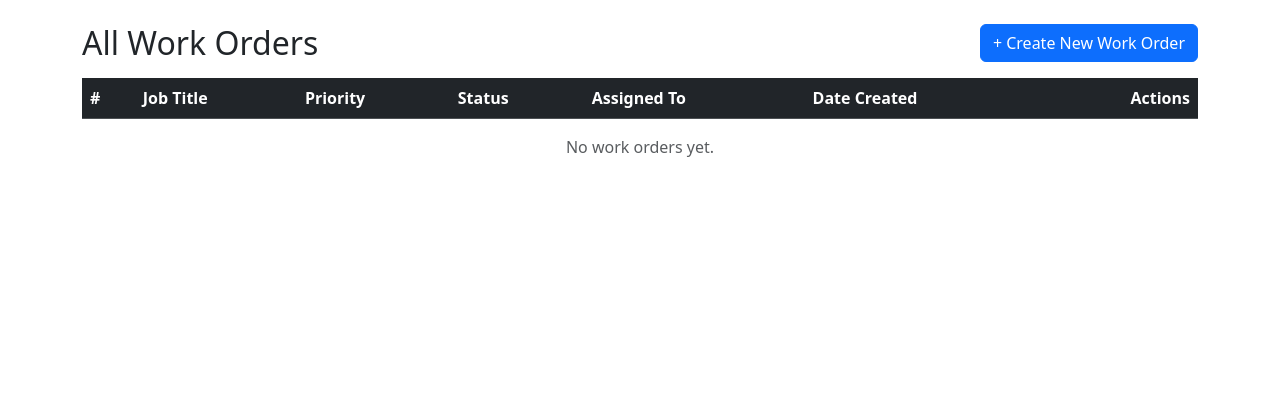
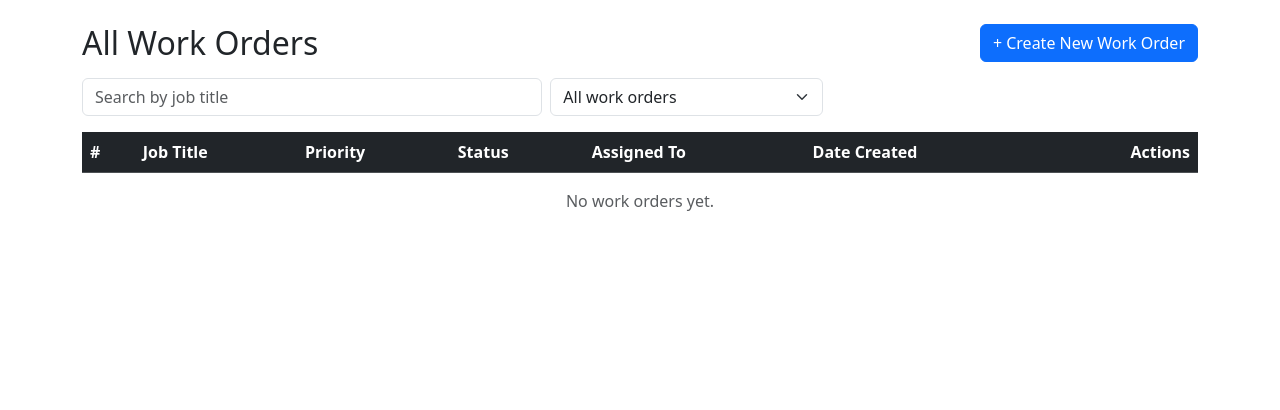
Before and after one commit to afolabiibrahimtech/FieldServiceApp, an ASP.NET Core app: page /WorkOrder in a window 1280 px wide. Shown: the part 56-466 px from the top of the page. Run offline with ASP.NET Core 8, Linux system fonts and the light colour scheme; the visitor is signed in with stand-in values (Sample User, id 1); lists and menus that the app fills with data are empty; style sheets or scripts are compiled from the project's sources.

Commit message:
work orders page: search by title, assigned/unassigned filter, name and email for assignee

```diff
--- a/Views/WorkOrder/Index.cshtml
+++ b/Views/WorkOrder/Index.cshtml
@@ -32,6 +32,19 @@
     }
 </div>
 
+<div class="row g-2 mb-3">
+    <div class="col-md-5">
+        <input type="text" id="titleSearch" class="form-control" placeholder="Search by job title" />
+    </div>
+    <div class="col-md-3">
+        <select id="assignFilter" class="form-select">
+            <option value="all">All work orders</option>
+            <option value="assigned">Assigned</option>
+            <option value="unassigned">Unassigned</option>
+        </select>
+    </div>
+</div>
+
 <div class="table-responsive">
     <table class="table table-striped table-hover align-middle">
         <thead class="table-dark">
@@ -48,7 +61,9 @@
         <tbody>
             @foreach (var item in Model)
             {
-                <tr>
+                <tr class="order-row"
+                    data-title="@((item.JobTitle ?? "").ToLower())"
+                    data-assigned="@(item.AssignedTo == null ? "unassigned" : "assigned")">
                     <td class="text-muted">@item.ID</td>
                     <td class="fw-semibold">
                         @item.JobTitle
@@ -59,7 +74,21 @@
                     </td>
                     <td><span class="badge @PriorityBadge(item.Priority)">@item.Priority</span></td>
                     <td><span class="badge @StatusBadge(item.Status)">@item.Status</span></td>
-                    <td>@(item.AssignedTo?.Email ?? "Unassigned")</td>
+                    <td>
+                        @if (item.AssignedTo == null)
+                        {
+                            <span class="text-muted">Unassigned</span>
+                        }
+                        else if (string.IsNullOrEmpty(item.AssignedTo.FullName))
+                        {
+                            @item.AssignedTo.Email
+                        }
+                        else
+                        {
+                            <div>@item.AssignedTo.FullName</div>
+                            <div class="small text-muted">@item.AssignedTo.Email</div>
+                        }
+                    </td>
                     <td>@item.DateCreated.ToString("MMM dd, yyyy h:mm tt")</td>
                     <td class="text-end">
                         <a asp-action="Details" asp-controller="WorkOrder" asp-route-id="@item.ID" class="btn btn-sm btn-outline-secondary">Details</a>
@@ -75,7 +104,37 @@
     </table>
 </div>
 
+<p id="noResults" class="text-muted text-center" style="display:none">No work orders match.</p>
+
 @if (!Model.Any())
 {
     <p class="text-muted text-center">No work orders yet.</p>
 }
+
+@section Scripts {
+    <script>
+        var titleSearch = document.getElementById("titleSearch");
+        var assignFilter = document.getElementById("assignFilter");
+        var rows = document.querySelectorAll(".order-row");
+        var noResults = document.getElementById("noResults");
+
+        function applyFilters() {
+            var term = titleSearch.value.toLowerCase().trim();
+            var assigned = assignFilter.value;
+            var shown = 0;
+
+            rows.forEach(function (row) {
+                var titleOk = row.dataset.title.includes(term);
+                var assignOk = assigned === "all" || row.dataset.assigned === assigned;
+                var show = titleOk && assignOk;
+                row.style.display = show ? "" : "none";
+                if (show) shown++;
+            });
+
+            noResults.style.display = (rows.length > 0 && shown === 0) ? "" : "none";
+        }
+
+        titleSearch.addEventListener("input", applyFilters);
+        assignFilter.addEventListener("change", applyFilters);
+    </script>
+}
```
